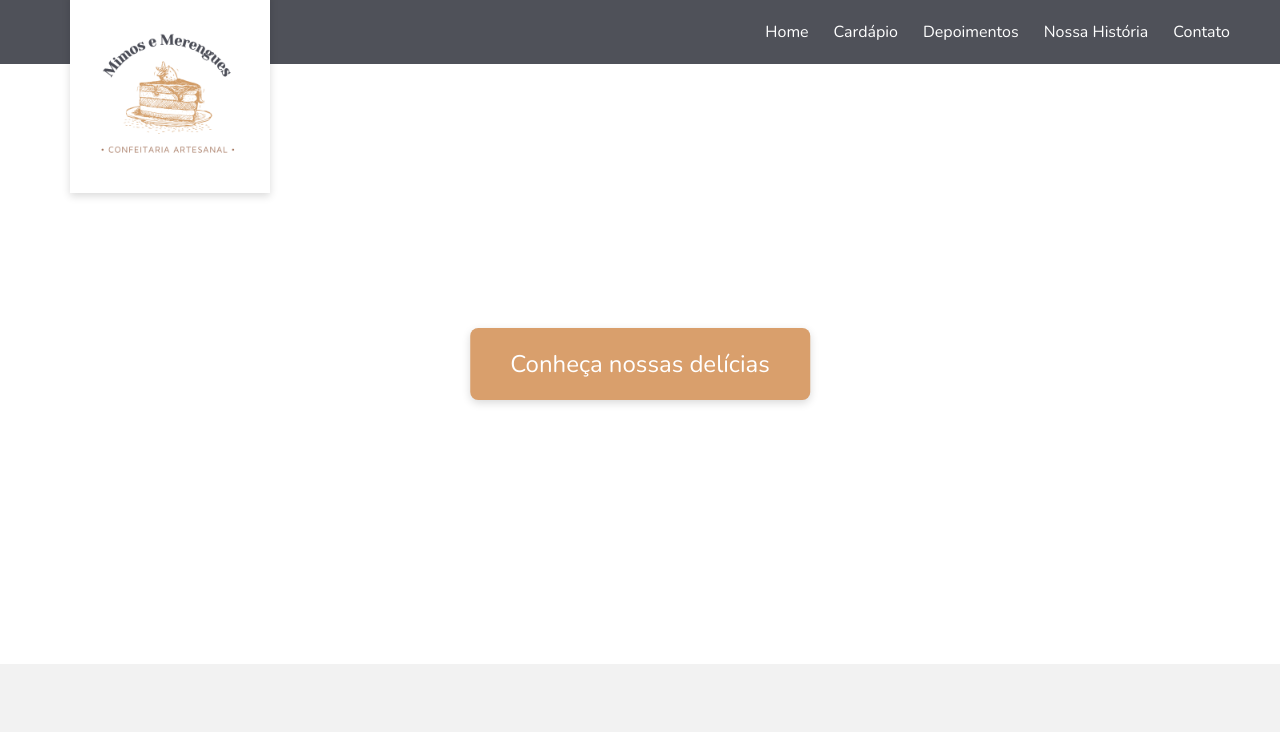
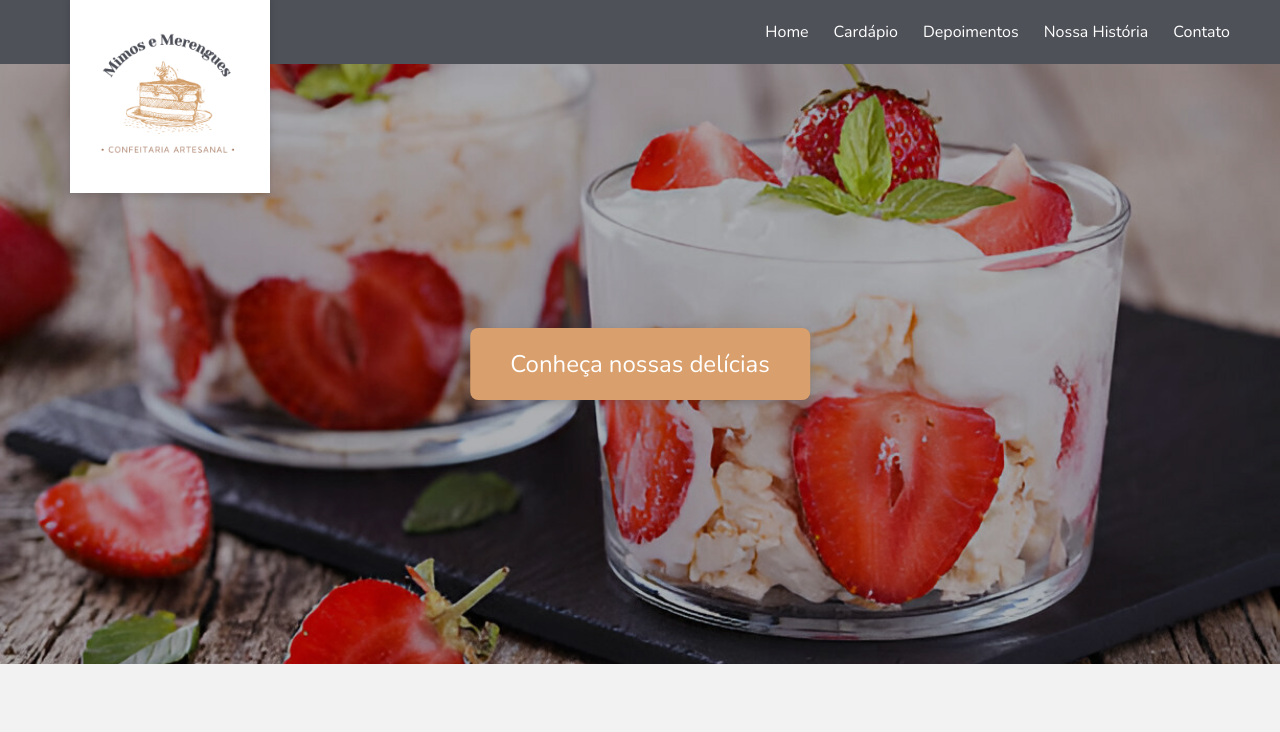
Before and after one commit to Bruno-Candido-de-Oliveira/Mimos-e-Merengues, a plain HTML site: page index.html in a window 1280 px wide. Shown: the top 732 px of the page. Drawn offline with nearby package versions, Linux system fonts and the light colour scheme; the site is published under a folder, as on GitHub Pages, so addresses that start at the root find nothing.

Commit message:
Update style.css

```diff
--- a/Css/style.css
+++ b/Css/style.css
@@ -57,7 +57,7 @@ header nav a:hover {
   height: 75vh;
   width: 100%;
   align-items: center;
-  background-image: url(/Assets/slide.jpg);
+  background-image: url(../Assets/slide.jpg);
   background-repeat: no-repeat;
   background-size: cover;
   background-position: center;
```
